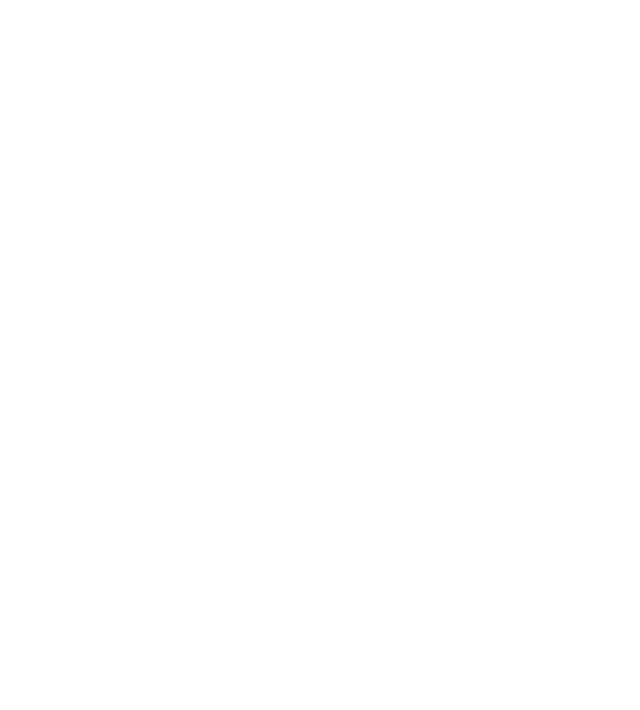
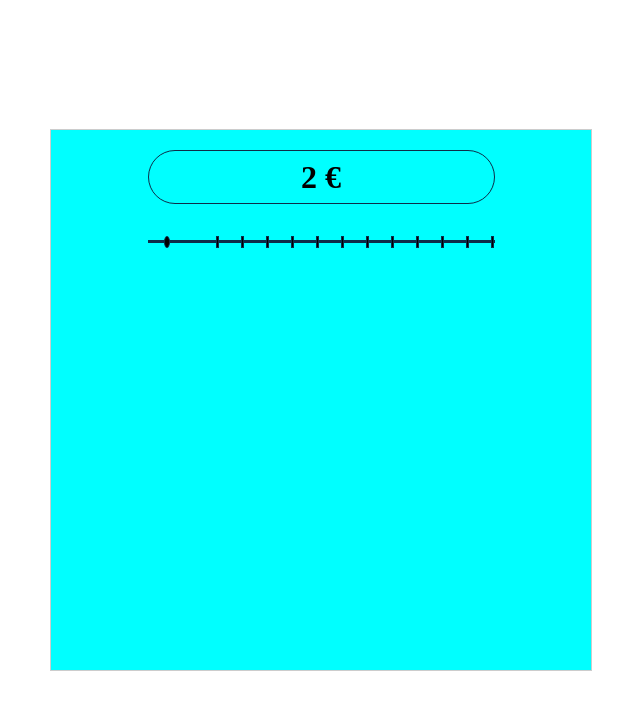
Before and after one commit to Carloscveiga/Aulas, a plain HTML site: page html_css/aula7/ex1/Formulario.html in a window 1280 px wide. Shown: the whole page, without its empty margins (319-959 px from the left). Drawn offline with Linux system fonts and the light colour scheme.

Commit message:
form going

```diff
--- a/html_css/aula7/ex1/Formulario.html
+++ b/html_css/aula7/ex1/Formulario.html
@@ -5,7 +5,42 @@
     <meta name="viewport" content="width=device-width, initial-scale=1.0">
     <title>Formulario</title>
 </head>
+
+<link rel="stylesheet" href="./css/formulario_styles.css">
+
 <body>
+
+    <div class="main_content">
+
+        <div class="form">
+
+            <div class="rectangulo">
+                <p>2 €</p>
+            </div><br><br>
+
+            <div class="weird_bar">
+                <div class="circle_div"></div>
+                <div class="linhas">
+                    <div class="line_div"></div>
+                    <div class="line_div1"></div>
+                    <div class="line_div2"></div>
+                    <div class="line_div3"></div>
+                    <div class="line_div4"></div>
+                    <div class="line_div5"></div>
+                    <div class="line_div6"></div>
+                    <div class="line_div7"></div>
+                    <div class="line_div8"></div>
+                    <div class="line_div9"></div>
+                    <div class="line_div10"></div>
+                    <div class="line_div11"></div>
+                </div>
+
+
+            </div>
+
+        </div>
+
+    </div>
 
 </body>
 </html>
--- a/html_css/aula7/ex1/css/formulario_styles.css
+++ b/html_css/aula7/ex1/css/formulario_styles.css
@@ -1,184 +1,159 @@
 body {
     background-color: white;
-    width: 1920px;
-    height: 3391px;
-}
-
-.maio_box {
-    width: 100%;
-    height: 1078px;
-}
-
-.body_box {
-    display: flex;
-    height: 2069px;
-    background-color: #D9D9D9;
-}
-
-.content_box {
-    width: 100%;
-    background-color: white;
-    margin-top: 71px;
-    margin-left: 93px;
-    margin-right: 93px;
-}
-
-.content_box h1 {
-    font-size: 64px;
-    font-weight: 700;
-    line-height: 75px;
-    text-align: center;
-}
-
-.content_box h2 {
-    width: 60%;
-    font-size: 24px;
-    font-weight: 700;
-    line-height: 28.13px;
-    text-align: center;
+    width: 100vw;
+    height: 100vh;
     margin: 0 auto;
 }
 
-.iframe-container {
+.main_content {
     display: flex;
-    margin-top: 100px;
+    justify-content: center;
+    align-items: center;
+    height: 100vh;
 }
 
-.iframe_link {
-
-    width: 1140px;
-    height: 643px;
+.form {
     display: flex;
-    margin: 0 auto;
+    flex-direction: column;
+    align-items: center;
+    background-color: aqua;
+    width: 500px;
+    height: 500px;
+    padding: 20px;
+    border: 1px solid #ccc;
 }
 
-.table-container {
-    margin-top: 300px;
+.rectangulo {
     display: flex;
     justify-content: center;
-    width: 100%;
+    align-items: center;
+    height: 52px;
+    border: 1px solid #0D2D49;
+    border-radius: 50px;
+    width: 345px;
 }
 
-.table {
-    width: 80%;
-    text-align: left;
+.rectangulo p {
+    font-size: 32px;
+    font-weight: 600;
+    line-height: 38.73px;
 }
 
-.table table {
-    width: 100%;
-    border-collapse: collapse;
+.weird_bar {
+    display: flex;
+    align-items: center;
+    height: 1px;
+    border: 1px solid #0D2D49;
+    width: 345px;
+    background-color: #0D2D49;
 }
 
-.table th {
-    font-style: bold;
-    font-size: large;
-    padding: 4px 12px;
+.circle_div {
+    height: 10px;
+    width: 10px;
+    border: 1px solid #0D2D49;
+    background-color: black;
+    border-radius: 50%;
+    margin-left: 15px;
 }
 
-.table td {
-    padding: 4px 12px;
-    font-style: bold;
-    font-size: medium;
-    border-top: 4px solid black;
+.line_div {
+    height: 10px;
+    width: 1px;
+    border: 1px solid #0D2D49;
+    background-color: black;
+    margin-left: 26px;
 }
 
-
-.footer {
-    height: 561px;
-    background-color: #463738;
-    display: flex;
-    justify-content: space-between;
+.line_div1 {
+    height: 10px;
+    width: 1px;
+    border: 1px solid #0D2D49;
+    background-color: black;
+    margin-left: 22px;
 }
 
-.footer h3 {
-    font-family: system-ui, -apple-system, BlinkMacSystemFont, 'Segoe UI', Roboto, Oxygen, Ubuntu, Cantarell, 'Open Sans', 'Helvetica Neue', sans-serif;
-    font-weight: 700;
-    font-size: 32px;
-    line-height: 37.5px;
-    color: white;
+.line_div2 {
+    height: 10px;
+    width: 1px;
+    border: 1px solid #0D2D49;
+    background-color: black;
+    margin-left: 22px;
 }
 
-.footer ul {
-    list-style: none;
-    padding-inline-start: 0;
+.line_div3 {
+    height: 10px;
+    width: 1px;
+    border: 1px solid #0D2D49;
+    background-color: black;
+    margin-left: 22px;
 }
 
-.footer li {
-    color: white;
-    font-weight: 700;
-    font-size: 24px;
-    line-height: 28.13px;
-    margin-bottom: 30px;
-
+.line_div4 {
+    height: 10px;
+    width: 1px;
+    border: 1px solid #0D2D49;
+    background-color: black;
+    margin-left: 22px;
 }
 
-.footler_left_menu {
-    width: 46%;
-    display: flex;
-    flex-direction: column;
-    justify-content: left;
-    align-items: left;
-    padding-left: 93px;
-    padding-top: 109px;
+.line_div5 {
+    height: 10px;
+    width: 1px;
+    border: 1px solid #0D2D49;
+    background-color: black;
+    margin-left: 22px;
 }
 
-.footler_right_menu {
-    width: 46%;
-    display: flex;
-    flex-direction: column;
-    justify-content: left;
-    align-items: left;
-    padding-top: 109px;
+.line_div6 {
+    height: 10px;
+    width: 1px;
+    border: 1px solid #0D2D49;
+    background-color: black;
+    margin-left: 22px;
 }
 
-.icon {
-    margin-right: 10px;
-    font-size: 24px;
-    line-height: 27.6px;
-    font-weight: 400;
+.line_div7 {
+    height: 10px;
+    width: 1px;
+    border: 1px solid #0D2D49;
+    background-color: black;
+    margin-left: 22px;
 }
 
-.icon i {
-    color: white;
+.line_div8 {
+    height: 10px;
+    width: 1px;
+    border: 1px solid #0D2D49;
+    background-color: black;
+    margin-left: 22px;
 }
 
-.trademark {
-    font-weight: 700;
-    font-size: 24px;
-    line-height: 28.13px;
-    color: white;
+.line_div9 {
+    height: 10px;
+    width: 1px;
+    border: 1px solid #0D2D49;
+    background-color: black;
+    margin-left: 22px;
 }
 
-.input{
-    text-align: left;
-    height: 50px;
-    width: 411px;
-    border: none;
-    font-size: 24px;
-    line-height: 28.13px;
-    color: #BEBBBB;
-    padding-left: 25px;
+.line_div10 {
+    height: 10px;
+    width: 1px;
+    border: 1px solid #0D2D49;
+    background-color: black;
+    margin-left: 22px;
 }
 
-.checkbox {
-    height: 18px;
-    width: 18px;
-    align-content: center;
+.line_div11 {
+    height: 10px;
+    width: 1px;
+    border: 1px solid #0D2D49;
+    background-color: black;
+    margin-left: 22px;
 }
 
-label {
-    color: white;
-    font-size: 24px;
-    font-weight: 700;
-    line-height: 28.13px;
-    align-content: center;
+.linhas {
+    display: flex;
+    padding-left: 20px;
 }
-
-.sub {
-    background-color: #78E053;
-    width: 411px;
-    text-align: center;
-    height: 50px;
-    color:white;
-    font-size: 24px;
-}
```
